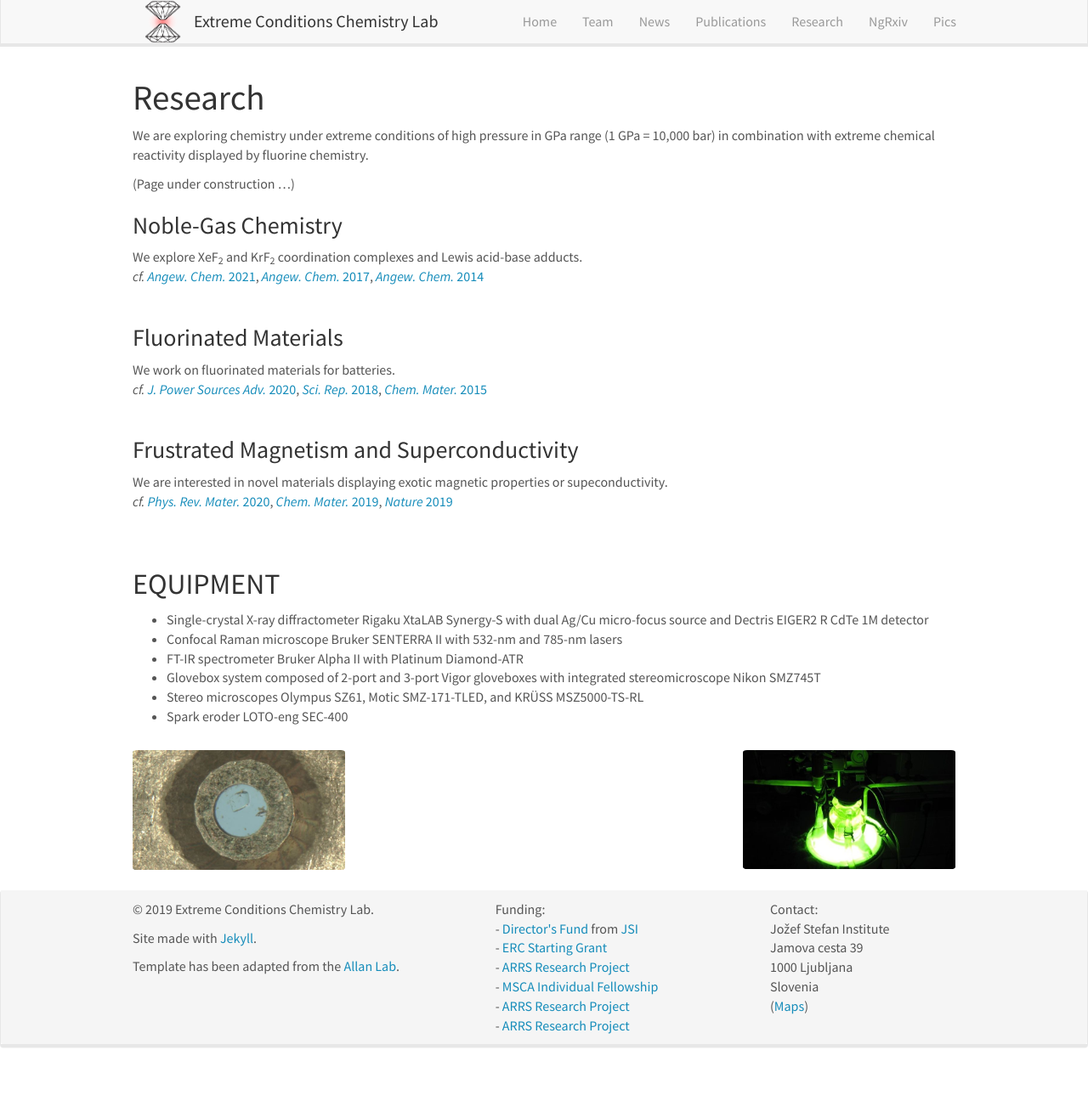
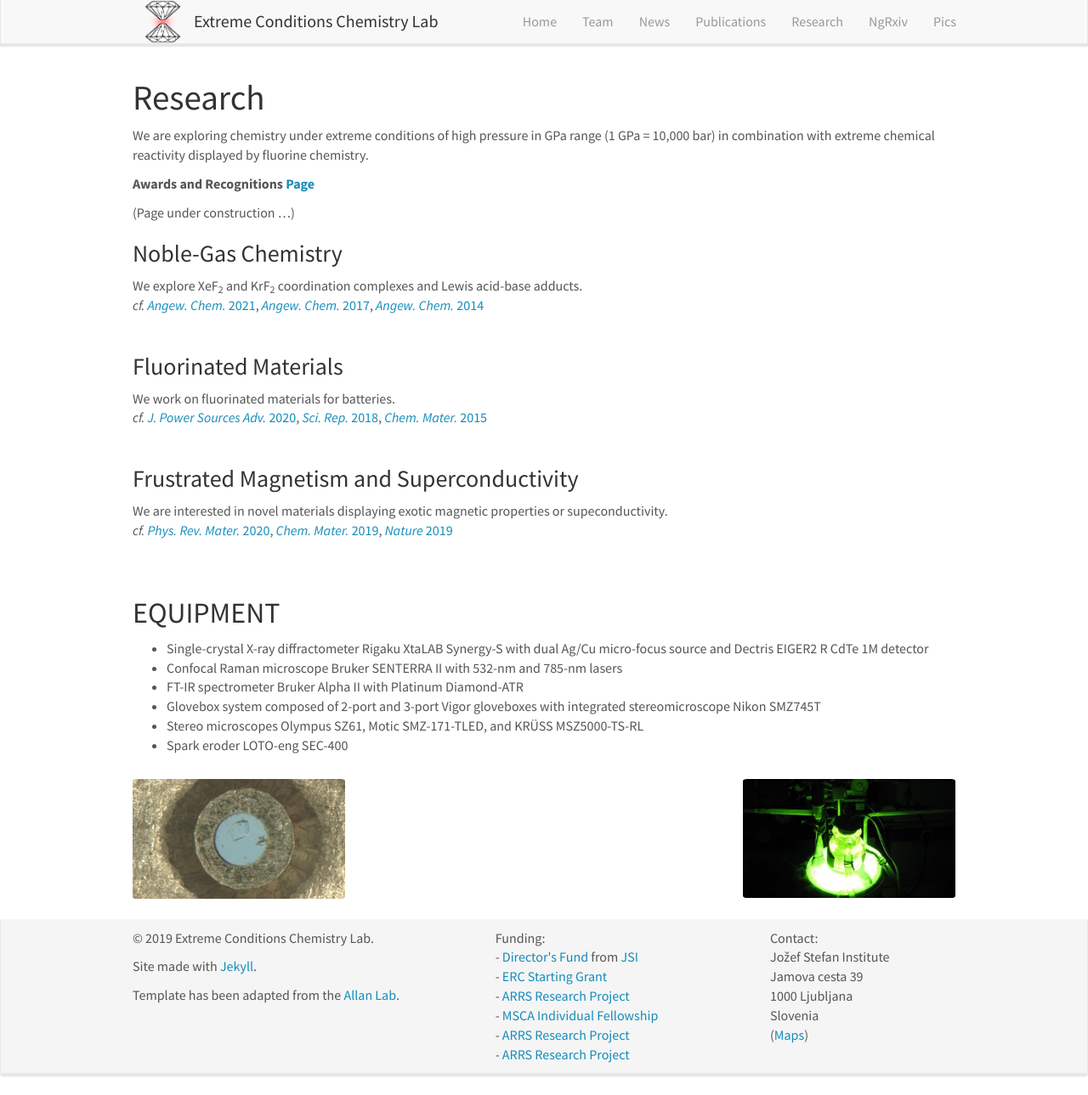
Before and after one commit to eccl-jsi/eccl-jsi.github.io, a Jekyll site: the page built from _pages/research.md, in a window 1280 px wide and 1289 px high. Shown: the whole window at 85% size. Built offline with Jekyll 4.4.1, drawn with Linux system fonts in a browser that asks for light colours; nearby versions of some CDN libraries.

Commit message:
Update research.md

```diff
--- a/_pages/research.md
+++ b/_pages/research.md
@@ -9,6 +9,8 @@ permalink: /research/
 # Research
 
 We are exploring chemistry under extreme conditions of high pressure in GPa range (1 GPa = 10,000 bar) in combination with extreme chemical reactivity displayed by fluorine chemistry.
+
+ **Awards and Recognitions** **[Page](awards)**
 
 (Page under construction ...)
 
```
